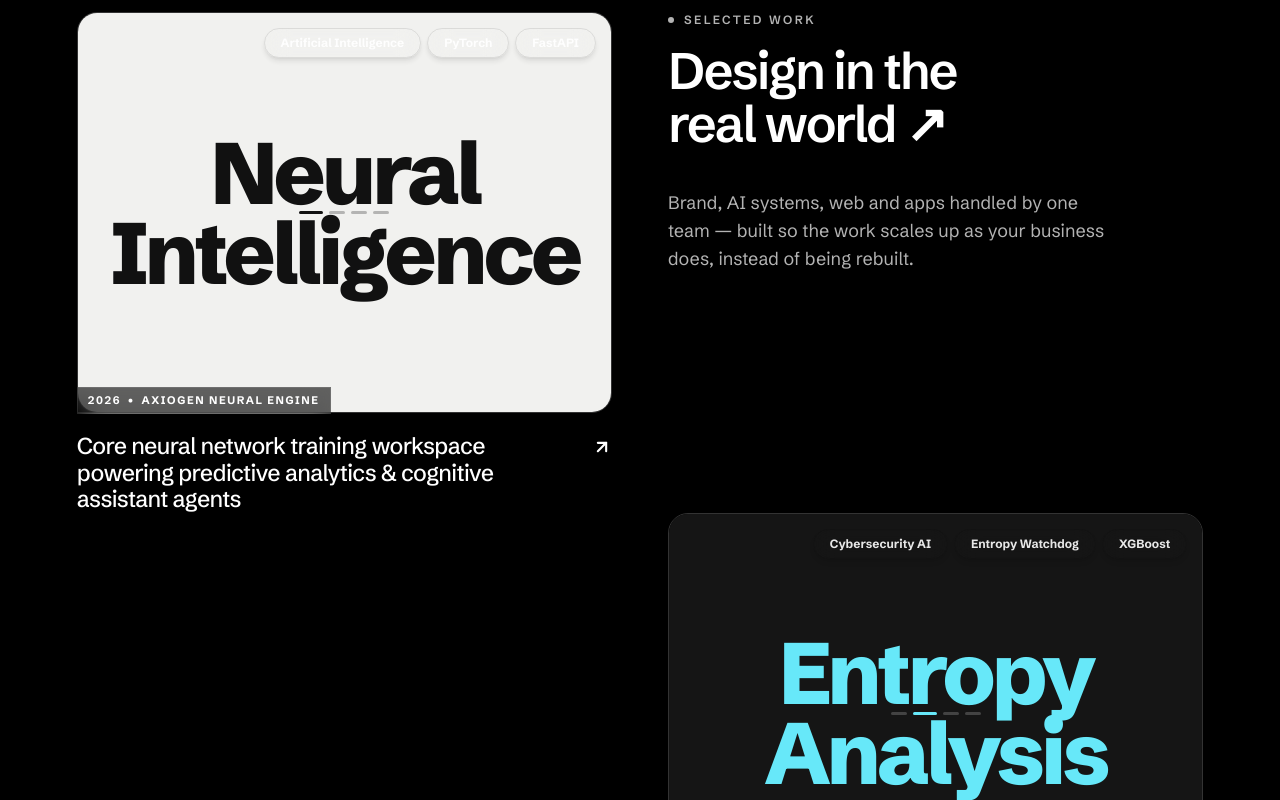
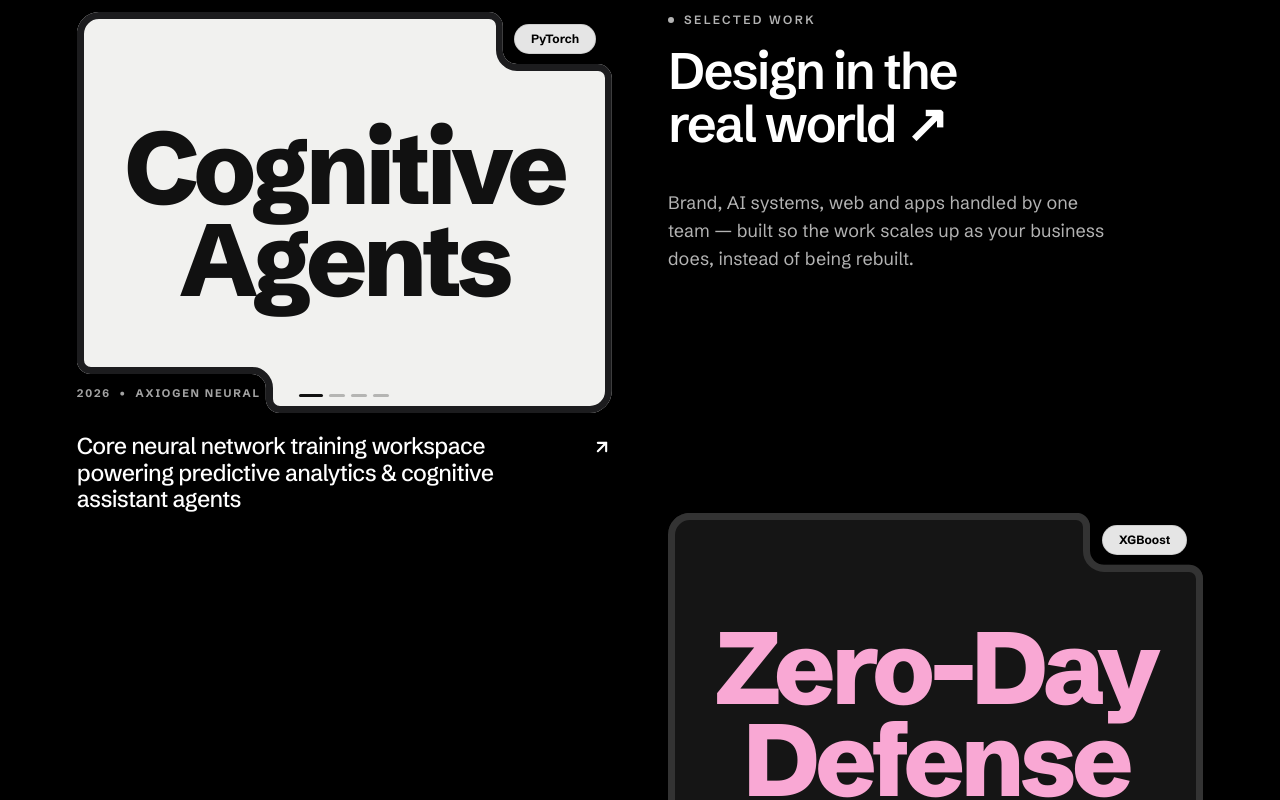
Before and after one commit to axiogenai/portfolio-redesign, a Next.js app: page / in a window 1280 px wide. Shown: the part 1680-2480 px from the top of the page. Built offline with nearby package versions, Linux system fonts and the light colour scheme.

Commit message:
fix(work): display single core tech stack tag in signature notched card

```diff
--- a/components/SelectedWork.tsx
+++ b/components/SelectedWork.tsx
@@ -35,19 +35,19 @@ const projects: ProjectItem[] = [
   {
     id: 1,
     year: "2026",
-    client: "AXIOGEN NEURAL ENGINE",
+    client: "AXIOGEN NEURAL",
     title: "Core neural network training workspace powering predictive analytics & cognitive assistant agents",
     image: "/axiogen-neural.jpg",
-    tags: ["Artificial Intelligence", "PyTorch", "FastAPI"],
+    tags: ["PyTorch"],
     href: "/our-work",
-    bezelColor: "#dcdcd9",
+    bezelColor: "#1C1C1E",
     stage: {
       tone: "light",
       phrases: [
+        { words: ["Cognitive", "Agents"], color: "#111111" },
         { words: ["Neural", "Intelligence"], color: "#111111" },
         { words: ["Predictive", "Analytics"], color: "#4F46E5" },
-        { words: ["Cognitive", "Agents"], color: "#DB2777" },
-        { words: ["Real-time", "Inference"], color: "#EA580C" },
+        { words: ["Real-time", "Inference"], color: "#111111" },
       ],
     },
   },
@@ -57,16 +57,16 @@ const projects: ProjectItem[] = [
     client: "RANSOMGUARD AI",
     title: "Real-time ransomware detection & response engine powered by watchdog traps & ML entropy analysis",
     image: "/axiogen-cyber.jpg",
-    tags: ["Cybersecurity AI", "Entropy Watchdog", "XGBoost"],
+    tags: ["XGBoost"],
     href: "/our-work",
     bezelColor: "#333333",
     stage: {
       tone: "dark",
       phrases: [
+        { words: ["Active", "Shield"], color: "#FFFFFF" },
         { words: ["Zero-Day", "Defense"], color: "#F9A8D4" },
         { words: ["Entropy", "Analysis"], color: "#67E8F9" },
         { words: ["Watchdog", "Traps"], color: "#BEF264" },
-        { words: ["Active", "Shield"], color: "#FFFFFF" },
       ],
     },
   },
@@ -76,16 +76,16 @@ const projects: ProjectItem[] = [
     client: "SEOHUB PRO",
     title: "All-in-one enterprise SEO platform auditing, fixing & monitoring website search performance",
     image: "/axiogen-seo.jpg",
-    tags: ["SEO Intelligence", "Gemini AI", "Next.js"],
+    tags: ["Next.js"],
     href: "https://seohubpro.vercel.app",
-    bezelColor: "#d94e22",
+    bezelColor: "#1C1C1E",
     stage: {
       tone: "accent",
       phrases: [
-        { words: ["Search", "Dominance"], color: "#0C2E22" },
+        { words: ["Search", "Dominance"], color: "#111111" },
+        { words: ["Built", "to Rank"], color: "#111111" },
         { words: ["Gemini AI", "Keywords"], color: "#141414" },
-        { words: ["Core Web", "Vitals"], color: "#3B1002" },
-        { words: ["Built", "to Rank"], color: "#141414" },
+        { words: ["Core Web", "Vitals"], color: "#111111" },
       ],
     },
   },
@@ -169,8 +169,8 @@ function KineticStage({
               className="block"
               style={{
                 color: curr.color,
-                fontSize: "clamp(1.9rem, 6.8vw, 6.5rem)",
-                lineHeight: 0.92,
+                fontSize: "clamp(2.4rem, 8vw, 6.5rem)",
+                lineHeight: 0.9,
                 letterSpacing: "-0.05em",
                 fontWeight: 800,
               }}
@@ -204,7 +204,10 @@ function KineticStage({
       </AnimatePresence>
 
       {/* Progress pill indicators */}
-      <div className="absolute bottom-5 left-1/2 flex -translate-x-1/2 gap-1.5 sm:bottom-7">
+      <div
+        className="absolute flex gap-1.5"
+        style={{ bottom: "16px", left: "50%", transform: "translateX(-50%)" }}
+      >
         {phrases.map((x, idx) => (
           <span
             key={idx}
@@ -305,21 +308,27 @@ function ProjectCard({
     if (w < 40 || h < 40) return;
 
     setDims({ w, h });
-    const tagsDim = { w: tags.offsetWidth + 14, h: tags.offsetHeight + 10 };
-    const metaDim = { w: meta.offsetWidth + 14, h: meta.offsetHeight + 10 };
 
-    // On mobile screens (< 768px) or if tags and meta would overlap horizontally,
-    // disable the complex notch clipPath to prevent card squishing and path corruption.
-    const isSmallScreen = w < 768;
-    const canFitNotch = tagsDim.w + metaDim.w + 60 < w;
+    const isMobile = w < 768;
+    const radius = isMobile ? 22 : 28;
+    const fillet = isMobile ? 14 : 16;
 
-    if (isSmallScreen || !canFitNotch) {
-      setClipPath(null);
-      return;
+    let tagW = tags.offsetWidth + 12;
+    let tagH = tags.offsetHeight + 10;
+    let metaW = meta.offsetWidth + 12;
+    let metaH = meta.offsetHeight + 10;
+
+    // Safety constraint: ensure top-right cutout and bottom-left cutout never collide horizontally
+    const maxAvailable = w - fillet * 2 - 40;
+    if (tagW + metaW > maxAvailable && maxAvailable > 80) {
+      const ratio = maxAvailable / (tagW + metaW);
+      tagW = Math.floor(tagW * ratio);
+      metaW = Math.floor(metaW * ratio);
     }
 
-    const radius = 28;
-    const fillet = 16;
+    const tagsDim = { w: tagW, h: tagH };
+    const metaDim = { w: metaW, h: metaH };
+
     setClipPath(xO(w, h, tagsDim, metaDim, radius, fillet));
   }, []);
 
@@ -378,14 +387,12 @@ function ProjectCard({
           onPointerEnter={handlePointerEnter}
           onPointerMove={handlePointerMove}
           onPointerLeave={() => setIsHovered(false)}
-          className="relative mb-5 aspect-[4/3] w-full rounded-[20px] sm:rounded-[28px] lg:cursor-none drop-shadow-[0_4px_16px_rgba(0,0,0,0.1)] dark:drop-shadow-[0_8px_32px_rgba(0,0,0,0.7)] group-hover:drop-shadow-[0_8px_30px_rgba(0,0,0,0.25)] transition-[filter] duration-500"
+          className="relative mb-5 aspect-[4/3] w-full rounded-[22px] sm:rounded-[28px] lg:cursor-none drop-shadow-[0_4px_16px_rgba(0,0,0,0.1)] dark:drop-shadow-[0_8px_32px_rgba(0,0,0,0.7)] group-hover:drop-shadow-[0_8px_30px_rgba(0,0,0,0.25)] transition-[filter] duration-500"
         >
           {/* Top-Right Notch Tags */}
           <div
             ref={tagsRef}
-            className={`absolute right-0 top-0 z-30 flex items-center gap-1.5 sm:gap-2 ${
-              clipPath ? "pr-2.5 sm:pr-4 pt-2.5 sm:pt-3.5" : "p-3 sm:p-4"
-            }`}
+            className="absolute right-0 top-0 z-30 flex items-center gap-1.5 sm:gap-2 pr-3.5 pt-3 sm:pr-4 sm:pt-3.5"
           >
             {project.tags.map((tag, tIdx) => (
               <motion.span
@@ -393,7 +400,7 @@ function ProjectCard({
                 animate={
                   isHovered
                     ? { y: 4, opacity: 1, scale: 1.04 }
-                    : { y: 0, opacity: 0.9, scale: 1 }
+                    : { y: 0, opacity: 1, scale: 1 }
                 }
                 transition={{
                   type: "spring",
@@ -401,11 +408,8 @@ function ProjectCard({
                   damping: 26,
                   delay: isHovered ? tIdx * 0.05 : 0,
                 }}
-                className={`whitespace-nowrap rounded-full px-2.5 sm:px-4 py-1 sm:py-1.5 text-[10px] sm:text-xs font-bold shadow-md border ${
-                  clipPath
-                    ? "bg-white text-black border-black/5"
-                    : "bg-white/95 text-black border-black/10 dark:bg-black/75 dark:text-white dark:border-white/20 backdrop-blur-md"
-                }${tIdx >= 2 ? " hidden sm:inline-flex" : ""}`}
+                style={{ backgroundColor: "#E5E5E5", color: "#000000" }}
+                className="whitespace-nowrap rounded-full px-3.5 sm:px-4 py-1.5 text-[11px] sm:text-xs font-bold shadow-md border border-black/10"
               >
                 {tag}
               </motion.span>
@@ -415,11 +419,7 @@ function ProjectCard({
           {/* Bottom-Left Notch Meta Info */}
           <div
             ref={metaRef}
-            className={`absolute bottom-0 left-0 z-30 flex items-center gap-1.5 sm:gap-2 text-[9px] sm:text-[11px] font-bold uppercase tracking-[0.14em] sm:tracking-[0.16em] ${
-              clipPath
-                ? "pb-2.5 sm:pb-3.5 pl-3 sm:pl-5 text-neutral-400"
-                : "m-2.5 sm:m-3 px-2.5 py-1 rounded-md bg-black/60 backdrop-blur-md text-white/90 border border-white/10"
-            }`}
+            className="absolute bottom-0 left-0 z-30 flex items-center gap-2 pb-3 pl-3.5 sm:pb-3.5 sm:pl-5 text-[10px] sm:text-[11px] font-bold uppercase tracking-[0.16em] text-neutral-400"
           >
             <span>{project.year}</span>
             <span aria-hidden="true">•</span>
@@ -428,9 +428,7 @@ function ProjectCard({
 
           {/* Card Canvas with Notched ClipPath */}
           <div
-            className={`relative h-full w-full overflow-hidden rounded-[20px] sm:rounded-[28px] transition-transform duration-500 ease-out group-hover:scale-[1.02] ${
-              !clipPath ? "border border-border/60 dark:border-white/15" : ""
-            }`}
+            className="relative h-full w-full overflow-hidden rounded-[22px] sm:rounded-[28px] transition-transform duration-500 ease-out group-hover:scale-[1.02]"
             style={{
               clipPath: clipPath ? `path("${clipPath}")` : undefined,
               WebkitClipPath: clipPath ? `path("${clipPath}")` : undefined,
@@ -456,7 +454,7 @@ function ProjectCard({
                   d={clipPath}
                   fill="none"
                   stroke={project.bezelColor}
-                  strokeWidth={8}
+                  strokeWidth={14}
                 />
               </svg>
             )}
```
